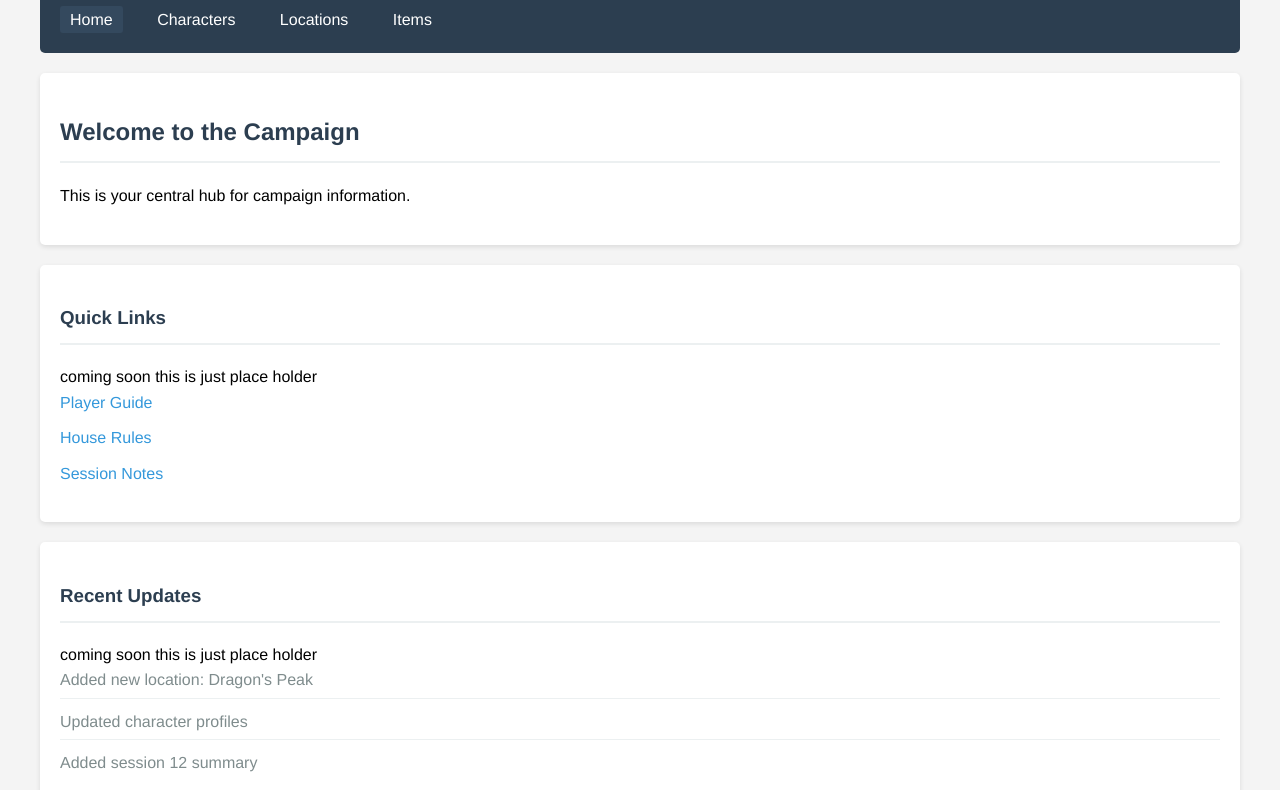
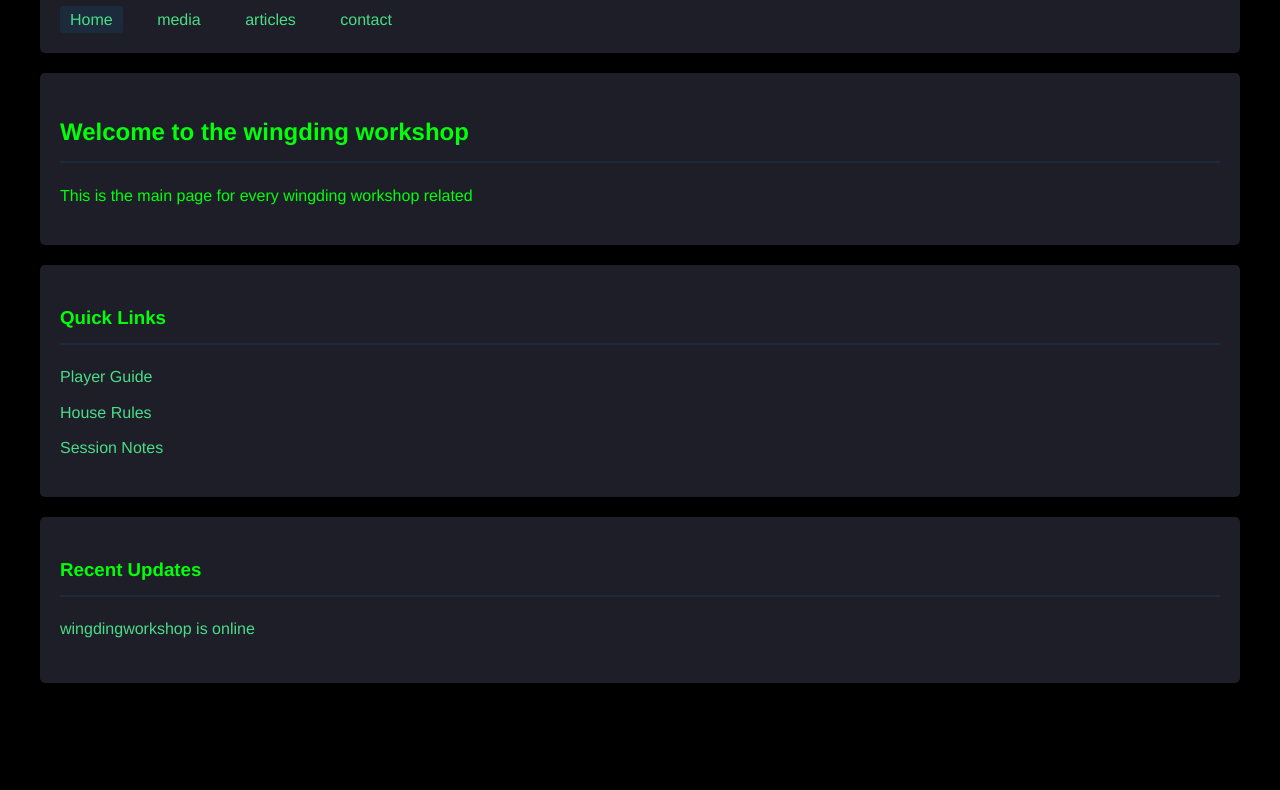
Before and after one commit to wingdingworkshop/wingding-workshop, a plain HTML site: page index.html in a window 1280 px wide. Shown: the part 99-889 px from the top of the page. After the commit the page ends 822 px from the top, so only its background shows below. Drawn offline with Linux system fonts and the light colour scheme.

Commit message:
made the first changes to the site

```diff
--- a/index.html
+++ b/index.html
@@ -14,24 +14,23 @@
             <h1>Wingding workshop</h1>
             <nav>
                 <ul>
-                    <li><a href="#" class="active">Home</a></li>
-                    <li><a href="#">Characters</a></li>
-                    <li><a href="#">Locations</a></li>
-                    <li><a href="#">Items</a></li>
+                    <li><a href="index.html" class="active">Home</a></li>
+                    <li><a href="#">media</a></li>
+                    <li><a href="#">articles</a></li>
+                    <li><a href="#">contact</a></li>
                 </ul>
             </nav>
         </header>
 
         <main>
             <div class="wiki-box">
-                <h2>Welcome to the Campaign</h2>
-                <p>This is your central hub for campaign information.</p>
+                <h2>Welcome to the wingding workshop</h2>
+                <p>This is the main page for every wingding workshop related</p>
             </div>
 
             <div class="quick-links">
                 <h3>Quick Links</h3>
                 <ul>
-                    coming soon this is just place holder
                     <li><a href="#">Player Guide</a></li>
                     <li><a href="#">House Rules</a></li>
                     <li><a href="#">Session Notes</a></li>
@@ -41,15 +40,27 @@
             <div class="recent-updates">
                 <h3>Recent Updates</h3>
                 <ul>
-                    coming soon this is just place holder
-                    <li>Added new location: Dragon's Peak</li>
-                    <li>Updated character profiles</li>
-                    <li>Added session 12 summary</li>
+                    <li><a href="wingdingworkshop is online.html">wingdingworkshop is online</a></li>
                 </ul>
             </div>
         </main>
     </div>
 </body>
+
+
+
+<script async src="https://pagead2.googlesyndication.com/pagead/js/adsbygoogle.js?client=ca-pub-9459711085099353"
+     crossorigin="anonymous"></script>
+<!-- ad banner for bloodlust&mercy -->
+<ins class="adsbygoogle"
+     style="display:block"
+     data-ad-client="ca-pub-9459711085099353"
+     data-ad-slot="8752882162"
+     data-ad-format="auto"
+     data-full-width-responsive="true"></ins>
+<script>
+     (adsbygoogle = window.adsbygoogle || []).push({});
+</script>
 <script async src="https://pagead2.googlesyndication.com/pagead/js/adsbygoogle.js?client=ca-pub-9459711085099353"
      crossorigin="anonymous"></script>
 </html>
--- a/styles.css
+++ b/styles.css
@@ -3,7 +3,7 @@ body {
     line-height: 1.6;
     margin: 0;
     padding: 0;
-    background: #f4f4f4;
+    background: #000000;
 }
 
 
@@ -15,8 +15,8 @@ body {
 }
 
 header {
-    background: #2c3e50;
-    color: white;
+    background: #1e1e29;
+    color: #02ff0a;
     padding: 20px;
     border-radius: 5px;
     margin-bottom: 20px;
@@ -39,18 +39,18 @@ nav ul li {
 }
 
 nav ul li a {
-    color: white;
+    color: #49dd86;
     text-decoration: none;
     padding: 5px 10px;
 }
 
 nav ul li a:hover, nav ul li a.active {
-    background: #34495e;
+    background: #1b2b3b;
     border-radius: 3px;
 }
 
 .wiki-box, .quick-links, .recent-updates {
-    background: white;
+    background: #1e1e29;
     padding: 20px;
     margin-bottom: 20px;
     border-radius: 5px;
@@ -58,8 +58,8 @@ nav ul li a:hover, nav ul li a.active {
 }
 
 h2, h3 {
-    color: #2c3e50;
-    border-bottom: 2px solid #ecf0f1;
+    color: #02ff0a;
+    border-bottom: 2px solid #1b2b3b;
     padding-bottom: 10px;
 }
 
@@ -73,8 +73,20 @@ ul li {
 }
 
 a {
-    color: #3498db;
+    color: #49dd86;
     text-decoration: none;
+}
+
+a :hover {
+    color: #02ff0a;
+}
+
+a :visited {
+    color: #259d00;
+}
+
+p{
+    color: #02ff0a;
 }
 
 a:hover {
@@ -82,9 +94,13 @@ a:hover {
 }
 
 .recent-updates ul li {
-    color: #7f8c8d;
-    border-bottom: 1px solid #ecf0f1;
+    color: #8cd4aa;
+    border-bottom: 1px solid #1b2b3b;
     padding-bottom: 5px;
+}
+
+.recent-updates ul li :hover{
+    color: #02ff0a;
 }
 
 .recent-updates ul li:last-child {
```
Also changed, not shown: wingdingworkshop is online.html (added, +29 -0 lines).
